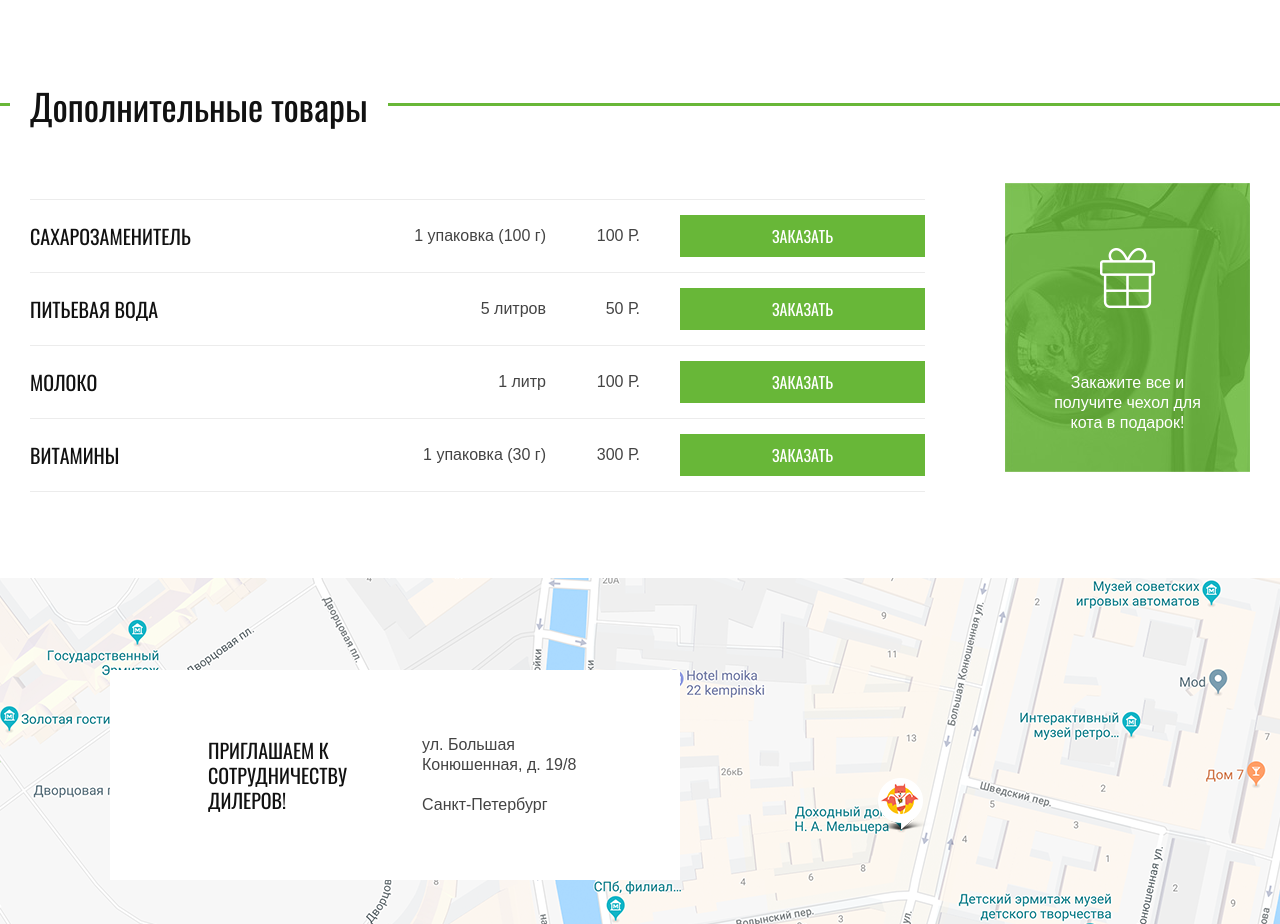
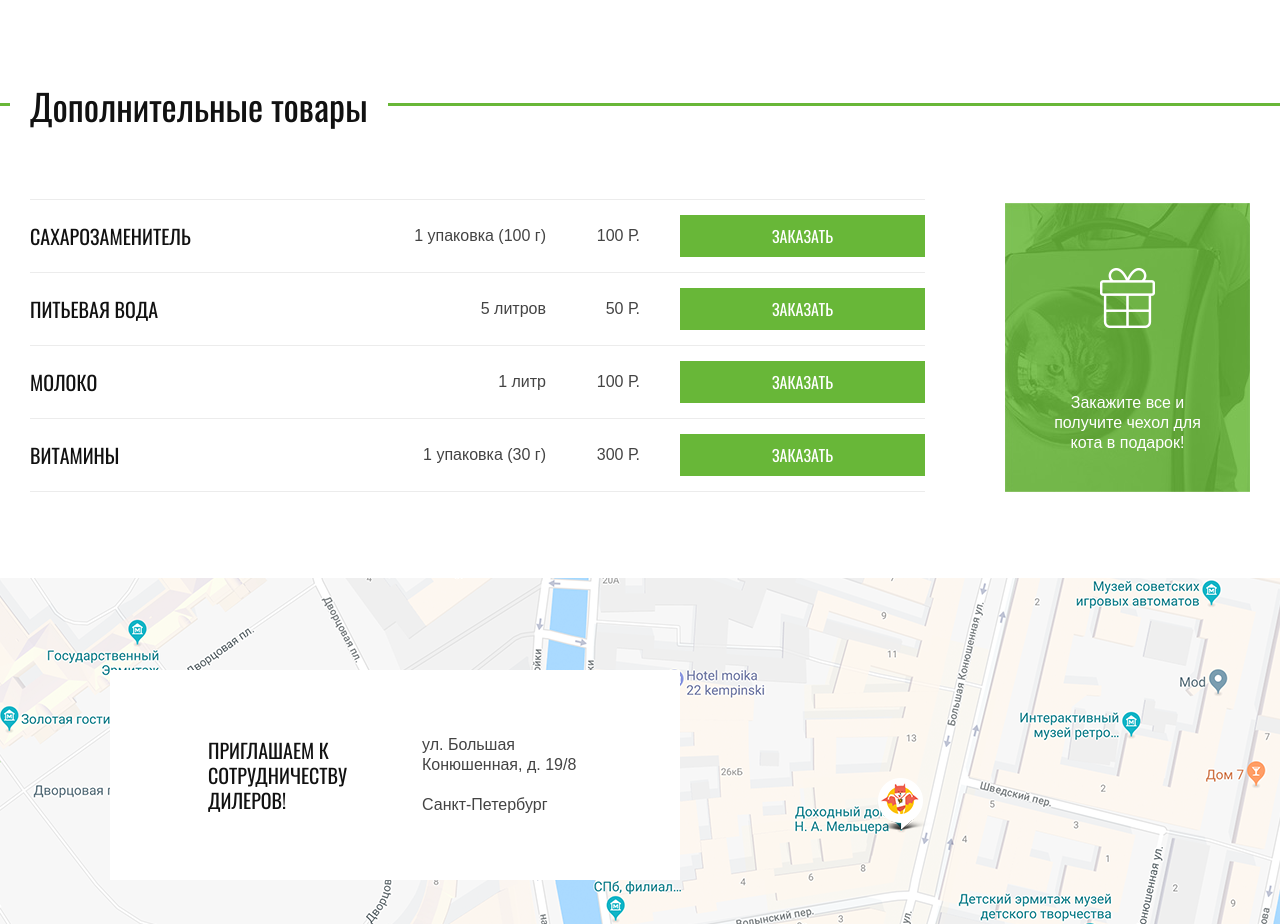
Before and after one commit to EjikBezN0jek/cat-energy, a website: page src/catalog.html in a window 1280 px wide. Shown: the part 1402-2326 px from the top of the page. Drawn offline with nearby package versions, Linux system fonts and the light colour scheme; files that its build step writes are made by us from their sources.

Commit message:
Refactored.

```diff
--- a/src/styles/components/catalog.scss
+++ b/src/styles/components/catalog.scss
@@ -244,6 +244,7 @@
 
 .flex-wrapper {
   @include desktop{
-    @include flex-space;
+    display: flex;
+    align-items: flex-end;
   }
 }
--- a/src/styles/components/promo.scss
+++ b/src/styles/components/promo.scss
@@ -9,7 +9,7 @@
   }
 
   @include desktop{
-    padding-top: 39px;
+    padding-top: 0;
   }
 }
 
```
